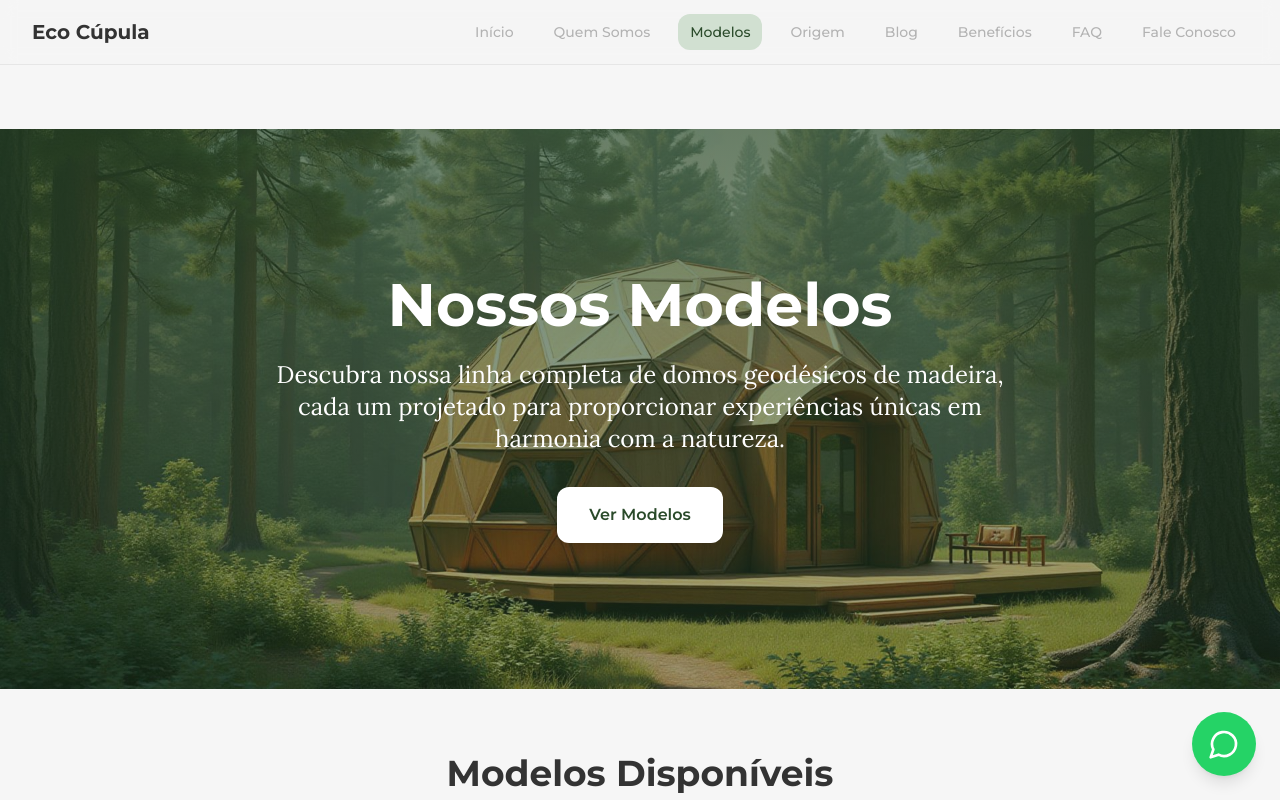
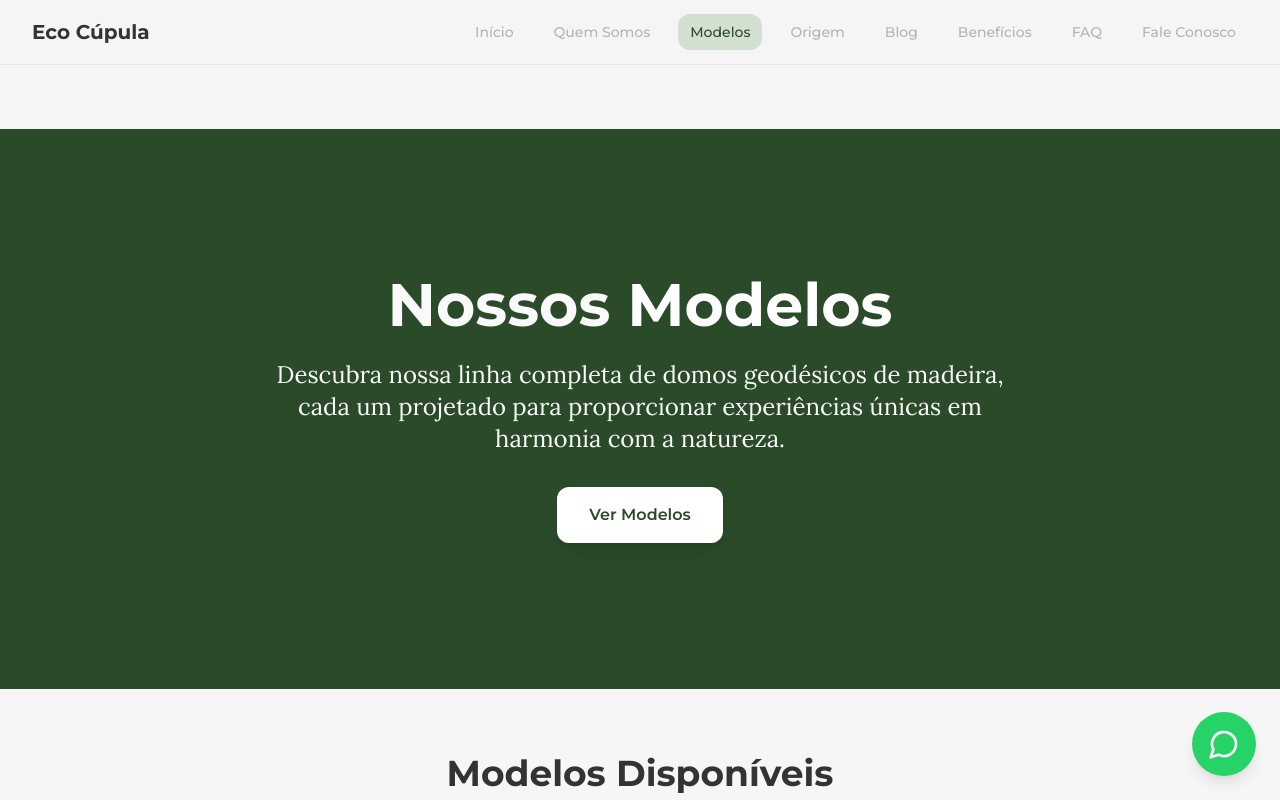
Before and after one commit to lsrworks/ecocupula1509-39b7d654, a React (Vite) app: page /produtos in a window 1280 px wide. Shown: the top 800 px of the page. Built offline with nearby package versions, Linux system fonts and the light colour scheme.

Commit message:
Remove imagem da seção de modelos
Remove a imagem de fundo da seção hero na página de produtos e aplica o estilo de cor padrão das outras seções para manter a consistência visual.

```diff
--- a/src/pages/Produtos.tsx
+++ b/src/pages/Produtos.tsx
@@ -76,12 +76,7 @@ const Produtos = () => {
     <div className="pt-16">
       {/* Hero Banner Section */}
       <section
-        className="relative min-h-[60vh] md:min-h-[70vh] flex items-center justify-center text-white"
-        style={{
-          backgroundImage: `linear-gradient(rgba(43, 74, 42, 0.7), rgba(43, 74, 42, 0.4)), url(${woodenDomeNature})`,
-          backgroundSize: 'cover',
-          backgroundPosition: 'center'
-        }}
+        className="relative min-h-[60vh] md:min-h-[70vh] flex items-center justify-center bg-primary text-primary-foreground"
       >
         <div className="container-eco text-center">
           <h1 className="text-4xl md:text-5xl lg:text-6xl font-display font-bold mb-6">
```
